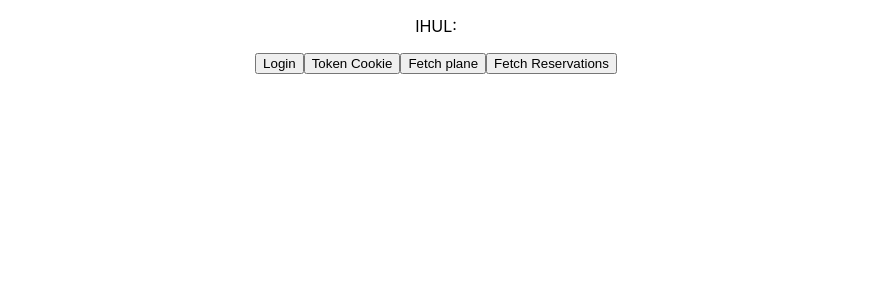
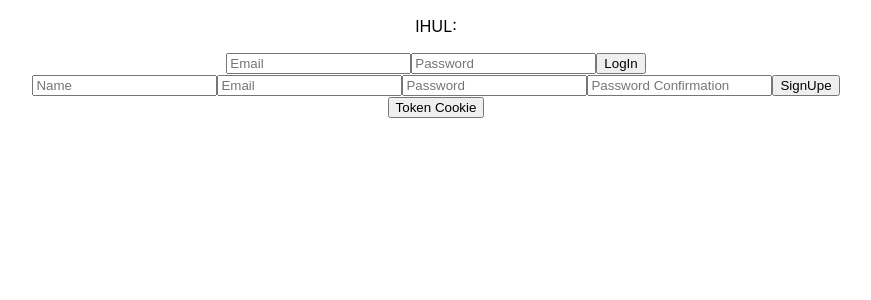
Before and after one commit to GuilhermeGiachellin/AirTaxi, a React (Create React App) app: page / in a window 1280 px wide. Shown: the top 300 px of the page, without its empty margins (204-1075 px from the left). Built offline with nearby package versions, Linux system fonts and the light colour scheme.

Commit message:
Created LogIn and SignUp forms

```diff
--- a/src/App.js
+++ b/src/App.js
@@ -1,5 +1,5 @@
 /* eslint-disable no-unused-vars */
-import React, { useEffect } from 'react';
+import React, { useEffect, useState } from 'react';
 import { useDispatch, useSelector } from 'react-redux';
 import Cookies from 'universal-cookie';
 import {
@@ -7,8 +7,11 @@ import {
   fetchReservations,
 } from './redux/slices/planesSlice';
 import './App.css';
+import LogInForm from './component/myForm/LogInForm';
+import SigUpForm from './component/myForm/SignUpForm';
 
 function App() {
+  const [name, setTitle] = useState('');
   const dispatch = useDispatch();
   const { entities } = useSelector((state) => state.planes);
   const biscoitos = new Cookies();
@@ -16,14 +19,22 @@ function App() {
   //   dispatch(fetchPlanes());
   // }, [dispatch]);
   console.log(entities);
+  const loginEvent = () => {
+    console.log('log in event');
+    dispatch(logIn());
+  };
+
   return (
     <div className="App">
       <p>IHUL: </p>
+      <LogInForm />
+      <SigUpForm />
       {/* <p>{JSON.stringify(useSelector((state) => selectPlaneById(state, 1)))}</p> */}
-      <button type="button" onClick={() => dispatch(logIn())}>Login</button>
+      {/* <button type="button" onClick={() => dispatch(logIn())}>Login</button> */}
       <button type="button" onClick={() => console.log(biscoitos.get('MyToken'))}>Token Cookie</button>
-      <button type="button" onClick={() => dispatch(fetchPlanes())}>Fetch plane</button>
-      <button type="button" onClick={() => dispatch(fetchReservations())}>Fetch Reservations</button>
+      {/* <button type="button" onClick={() => dispatch(fetchPlanes())}>Fetch plane</button> */}
+      {/* <button type="button" onClick={() => dispatch(fetchReservations())}>Fetch
+       Reservations</button> */}
     </div>
   );
 }
--- /dev/null
+++ b/src/component/myForm/LogInForm.js
@@ -0,0 +1,47 @@
+import React, { useState } from 'react';
+import axios from 'axios';
+import Cookies from 'universal-cookie';
+
+const LogInForm = () => {
+  const [email, setEmail] = useState('');
+  const [password, setPassword] = useState('');
+
+  const handleSubmit = async (e) => {
+    e.preventDefault();
+    console.log(e, email, password);
+    const { headers: { authorization } } = await axios.post('https://air-taxi.herokuapp.com/users/sign_in', {
+      user: {
+        email,
+        password,
+      },
+    });
+    console.log('LOGIN');
+    const cookies = new Cookies();
+    cookies.set('MyToken', authorization, { path: '/' });
+  };
+
+  return (
+    <div className="App">
+      <form onSubmit={handleSubmit}>
+        <input
+          type="email"
+          value={email}
+          placeholder="Email"
+          onChange={(e) => setEmail(e.target.value)}
+          required
+        />
+        <input
+          type="password"
+          value={password}
+          placeholder="Password"
+          onChange={(e) => setPassword(e.target.value)}
+          required
+        />
+
+        <button type="submit">LogIn</button>
+      </form>
+    </div>
+  );
+};
+
+export default LogInForm;
--- /dev/null
+++ b/src/component/myForm/SignUpForm.js
@@ -0,0 +1,64 @@
+/* eslint-disable camelcase */
+import React, { useState } from 'react';
+import axios from 'axios';
+import Cookies from 'universal-cookie';
+
+const SigUpForm = () => {
+  const [name, setName] = useState('');
+  const [email, setEmail] = useState('');
+  const [password, setPassword] = useState('');
+  const [password_confirmation, setPasswordConfirmation] = useState('');
+
+  const handleSubmit = async (e) => {
+    e.preventDefault();
+    const { headers: { authorization } } = await axios.post('https://air-taxi.herokuapp.com/users', {
+      user: {
+        name,
+        email,
+        password,
+        password_confirmation,
+      },
+    });
+    console.log('LOGIN');
+    const cookies = new Cookies();
+    cookies.set('MyToken', authorization, { path: '/' });
+  };
+
+  return (
+    <div className="App">
+      <form onSubmit={handleSubmit}>
+        <input
+          type="name"
+          value={name}
+          placeholder="Name"
+          onChange={(e) => setName(e.target.value)}
+          required
+        />
+        <input
+          type="email"
+          value={email}
+          placeholder="Email"
+          onChange={(e) => setEmail(e.target.value)}
+          required
+        />
+        <input
+          type="password"
+          value={password}
+          placeholder="Password"
+          onChange={(e) => setPassword(e.target.value)}
+          required
+        />
+        <input
+          type="password"
+          value={password_confirmation}
+          placeholder="Password Confirmation"
+          onChange={(e) => setPasswordConfirmation(e.target.value)}
+          required
+        />
+        <button type="submit">SignUpe</button>
+      </form>
+    </div>
+  );
+};
+
+export default SigUpForm;
--- a/src/redux/slices/planesSlice.js
+++ b/src/redux/slices/planesSlice.js
@@ -7,19 +7,18 @@ import {
 import axios from 'axios';
 import Cookies from 'universal-cookie';
 
-export const planesAdapter = createEntityAdapter({
-  selectId: (plane) => plane.id,
-});
+export const planesAdapter = createEntityAdapter();
 
 const initialState = planesAdapter.getInitialState({ status: 'idle' });
 
-export const logIn = createAsyncThunk('api/login', async () => {
+export const logIn = () => createAsyncThunk('api/login', async () => {
   const { headers: { authorization } } = await axios.post('https://air-taxi.herokuapp.com/users/sign_in', {
     user: {
       email: '12345@gmail.com',
       password: '123456',
     },
   });
+  console.log('LOGIN');
   const cookies = new Cookies();
   cookies.set('MyToken', authorization, { path: '/' });
 });
```
Also changed, not shown: 1 other file (tests, documents, lock files or other folders).
